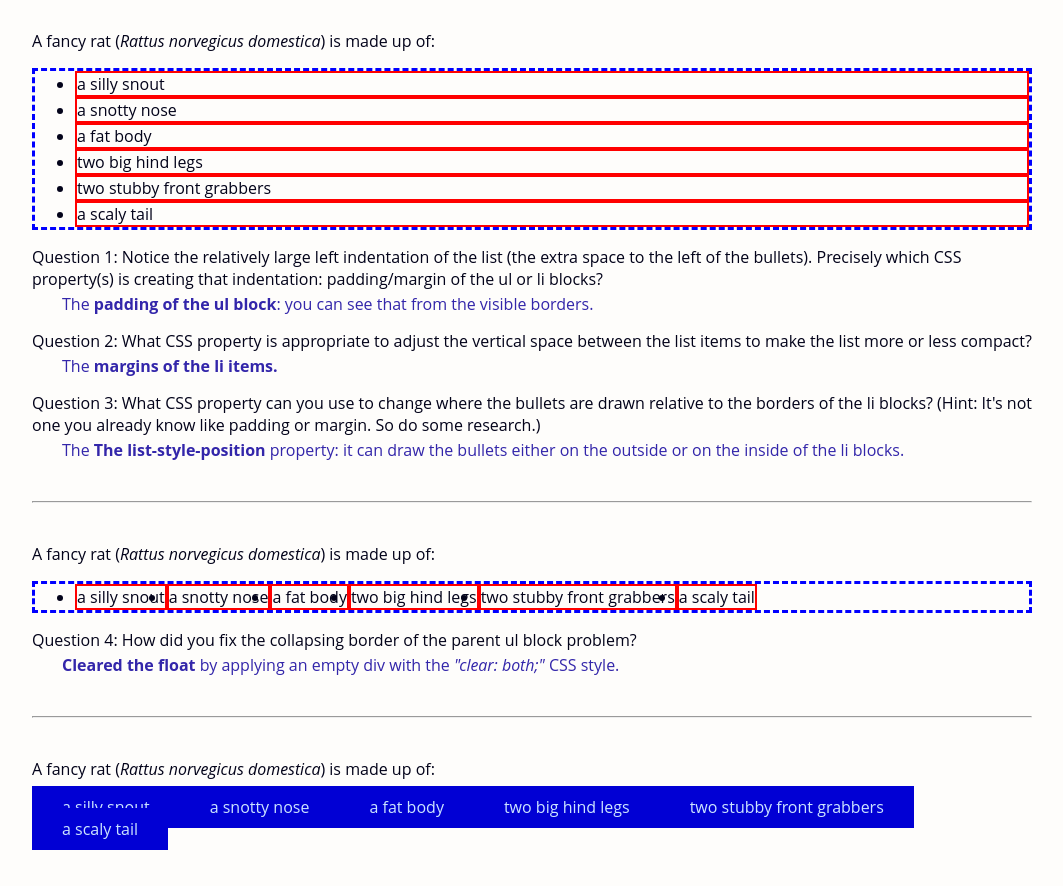
After one commit to arikazantceva/csci270, a PHP site: page /list_experiments.html in a window 1280 px wide. The commit adds this page. Shown: the whole page, without its empty margins (108-1171 px from the left). Run offline with PHP 8.4, Linux system fonts and the light colour scheme.

Commit message:
HW8 - Styling Lists and Nav Bars
Self explanatory

```diff
--- /dev/null
+++ b/list_experiments.html
@@ -0,0 +1,144 @@
+<!DOCTYPE html>
+<html lang="en">
+<head>
+    <meta charset="UTF-8">
+    <meta name="viewport" content="width=device-width, initial-scale=1.0">
+    <title>List Experiments</title>
+
+    <link rel="stylesheet" href="style.css">
+    <link rel="icon" type="image/x-icon" href="images/favicon.ico">
+
+    <style>
+
+
+        ul { border: 3px dashed blue; }
+
+        li { border: 2px solid red; }
+
+        .q {
+            margin: 15px 0;
+        }
+        .q .a {
+            padding-left: 30px;
+            padding-top: 3px;
+            color: #3326aa;
+        }
+
+        .list2 li {
+            float: left;
+        }
+
+        .clear_float { clear: both; }
+
+        hr { margin: 40px 0;}
+
+        .new ul {
+            list-style-type: none;
+            padding: 0;
+            border: none;
+        }
+
+        .new li {
+            display:block;
+            border: none;
+        }
+
+        .new li a:link, .new li a:visited {
+            text-decoration: none;
+            padding: 10px 30px;
+            background-color: #0100D4;
+            color: #cce4ff;
+            border: none;
+        }
+
+        .new li a:hover, .new li a:active {
+            background-color: #05009c;
+            color: #ffffff;
+        }
+    </style>
+</head>
+<body>
+    <div class="main">
+        <div class="content">
+            <div class="list1">
+                A fancy rat (<i>Rattus norvegicus domestica</i>) is made up of:
+                <ul>
+                    <li>a silly snout</li>
+                    <li>a snotty nose</li>
+                    <li>a fat body</li>
+                    <li>two big hind legs</li>
+                    <li>two stubby front grabbers</li>
+                    <li>a scaly tail</li>
+                </ul>
+            </div>
+
+            <div class="q">
+                Question 1: Notice the relatively large left indentation of the list
+                (the extra space to the left of the bullets).
+                Precisely which CSS property(s) is creating that indentation:
+                padding/margin of the ul or li blocks?
+                <div class="a">
+                    The <b>padding of the ul block</b>: you can see that from the visible borders.
+                </div>
+            </div>
+            <div class="q">
+                Question 2: What CSS property is appropriate to adjust the vertical space
+                between the list items to make the list more or less compact?
+                <div class="a">
+                    The <b>margins of the li items.</b>
+                </div>
+            </div>
+            <div class="q">
+                Question 3: What CSS property can you use to change where the bullets are drawn
+                relative to the borders of the li blocks?
+                (Hint: It's not one you already know like padding or margin. So do some research.)
+                <div class="a">
+                    The <b>The list-style-position</b> property: it can draw the bullets either on the
+                    outside or on the inside of the li blocks.
+                </div>
+            </div>
+
+            <hr>
+
+            <div class="list2">
+                A fancy rat (<i>Rattus norvegicus domestica</i>) is made up of:
+                <ul>
+                    <li>a silly snout</li>
+                    <li>a snotty nose</li>
+                    <li>a fat body</li>
+                    <li>two big hind legs</li>
+                    <li>two stubby front grabbers</li>
+                    <li>a scaly tail</li>
+                    <div class="clear_float"></div>
+                </ul>
+            </div>
+
+            <div class="q">
+                Question 4: How did you fix the collapsing border of the parent ul block problem?
+                <div class="a">
+                    <b>Cleared the float</b> by applying an empty div with the <i>"clear: both;"</i>
+                    CSS style.
+                </div>
+            </div>
+
+            <hr>
+
+            <div class="list2 new">
+                A fancy rat (<i>Rattus norvegicus domestica</i>) is made up of:
+                <ul>
+                    <li><a href="#">a silly snout</a></li>
+                    <li><a href="#">a snotty nose</a></li>
+                    <li><a href="#">a fat body</a></li>
+                    <li><a href="#">two big hind legs</a></li>
+                    <li><a href="#">two stubby front grabbers</a></li>
+                    <li><a href="#">a scaly tail</a></li>
+                    <div class="clear_float"></div>
+                </ul>
+            </div>
+
+        </div>
+    </div>
+
+
+</body>
+</html>
--- a/style.css
+++ b/style.css
@@ -89,10 +89,29 @@ h3 {
 
 
 /* ------------------    NAVBAR     ----------------- */
-.navbar {
-    padding: 20px 0;
-    text-align: center;
+.navbar ul {
+    list-style-type: none;
+    padding: 0;
+    margin: 0;
 }
+
+.navbar ul li {
+    float: left;
+}
+
+.navbar li a:link, .navbar li a:visited {
+    display: block;
+    text-decoration: none;
+    padding: 20px 40px;
+    color: #03031a;
+}
+
+.navbar li a:hover, .navbar li a:active {
+    background-color: #76A4F3;
+    color: #00004b;
+}
+
+.clear_float { clear: both; }
 
 
 /* ------------------      MAIN      ----------------- */
@@ -104,6 +123,10 @@ h3 {
     background-color: #FEFDFB;
     padding: 5px 0 10px 20px;
     font-family: 'Roboto Mono', monospace;
+}
+
+.tech_overview li {
+    list-style-image: url(images/star-solid.svg);
 }
 
 .pic {
```
Also changed, not shown: index.html (+6 -1 lines), images/star-solid.svg (added).
